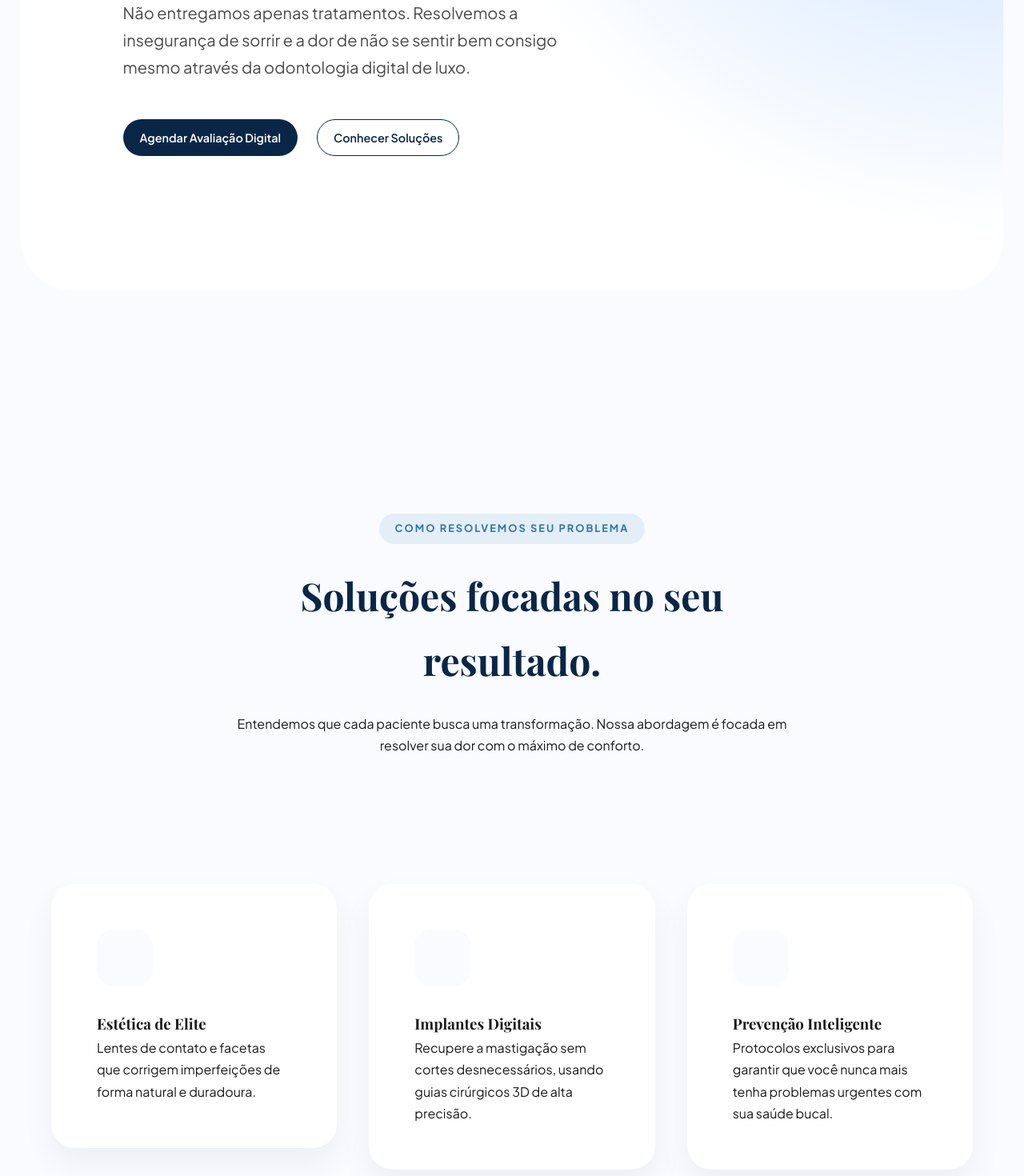
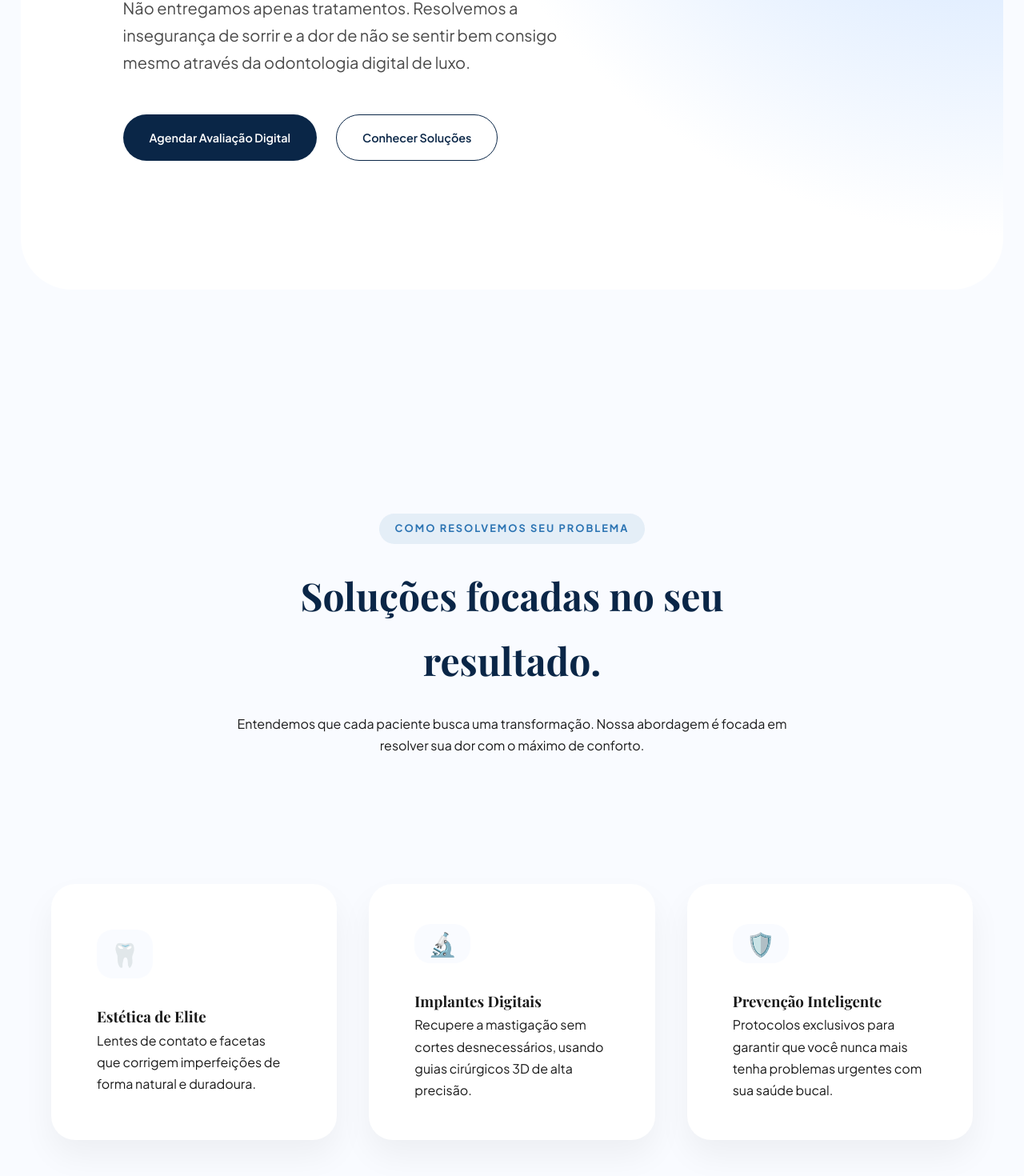
Before and after one commit to nathanscd/SorrisoIdeal, a React (Vite) app: page / in a window 1280 px wide. Shown: the part 606-2076 px from the top of the page at 80% size. Built offline with nearby package versions, Linux system fonts and the light colour scheme.

Commit message:
Solution card alteration

```diff
--- a/src/components/components.css
+++ b/src/components/components.css
@@ -33,6 +33,11 @@
   text-decoration: none;
   font-weight: 700;
   letter-spacing: -1px;
+  transition: all 0.3s ease;
+}
+
+.logo:hover{
+  color: var(--accent);
 }
 
 .nav-links {
@@ -65,27 +70,6 @@
   width: 100%;
 }
 
-.btn-premium {
-    background: var(--primary);
-    color: white;
-    padding: 1rem 2rem;
-    border-radius: 50px;
-    text-decoration: none;
-    font-weight: 600;
-    font-size: 0.9rem;
-    transition: var(--transition);
-    border: 1px solid transparent;
-    cursor: pointer;
-    display: inline-block;
-}
-
-.btn-premium:hover {
-    background: transparent;
-    color: var(--primary);
-    border-color: var(--primary);
-    transform: translateY(-3px);
-}
-
 /* Footer */
 .footer {
   background: var(--primary);
--- a/src/pages/Home.tsx
+++ b/src/pages/Home.tsx
@@ -43,21 +43,21 @@ const Home: React.FC = () => {
           <div className="solutions-grid">
             <Reveal>
               <div className="solution-card">
-                <div className="icon-box"><i className="fas fa-magic"></i></div>
+                <div className="icon-box">🦷</div>
                 <h3>Estética de Elite</h3>
                 <p>Lentes de contato e facetas que corrigem imperfeições de forma natural e duradoura.</p>
               </div>
             </Reveal>
             <Reveal>
               <div className="solution-card">
-                <div className="icon-box"><i className="fas fa-microscope"></i></div>
+                <div className="icon-box">🔬</div>
                 <h3>Implantes Digitais</h3>
                 <p>Recupere a mastigação sem cortes desnecessários, usando guias cirúrgicos 3D de alta precisão.</p>
               </div>
             </Reveal>
             <Reveal>
               <div className="solution-card">
-                <div className="icon-box"><i className="fas fa-shield-alt"></i></div>
+                <div className="icon-box">🛡️</div>
                 <h3>Prevenção Inteligente</h3>
                 <p>Protocolos exclusivos para garantir que você nunca mais tenha problemas urgentes com sua saúde bucal.</p>
               </div>
--- a/src/pages/style/Home.css
+++ b/src/pages/style/Home.css
@@ -70,10 +70,20 @@ body{
 .btn-premium {
   position: relative;
   display: inline-block;
-  padding: 10px 20px;
   color: rgb(255, 255, 255);
   text-decoration: none;
   overflow: hidden;
+  background: var(--primary);
+  color: white;
+  padding: 1rem 2rem;
+  border-radius: 50px;
+  text-decoration: none;
+  font-weight: 600;
+  font-size: 0.9rem;
+  transition: var(--transition);
+  border: 1px solid transparent;
+  cursor: pointer;
+  display: inline-block;
 }
 
 .btn-premium::before {
@@ -83,7 +93,7 @@ body{
   background: black;
   z-index: -1;
   clip-path: ellipse(0% 0% at 50% 100%);
-  transition: clip-path 1s ease;
+  transition: clip-path 0.7s ease-in-out;
 }
 
 .btn-premium:hover::before {
@@ -91,6 +101,9 @@ body{
 }
 
 .btn-premium:hover {
+  color: var(--primary);
+  border-color: var(--primary);
+  transform: translateY(-3px);
   color: white;
 }
 
@@ -128,8 +141,13 @@ body{
 }
 
 .solution-card {
+    display: flex;
+    justify-content: center;
+    align-items: left;
+    flex-direction: column;
     background: white;
     padding: 3.5rem;
+    height: 40vh;
     border-radius: 30px;
     box-shadow: var(--shadow-lux);
     transition: var(--transition);
@@ -274,7 +292,7 @@ body{
         gap: 1.5rem;
     }
     .solution-card {
-        padding: 2rem;
+        padding: 3rem;
     }
     .cta-container {
         flex-direction: column;
```
Lines whose indentation alone changed are shown as unchanged.
